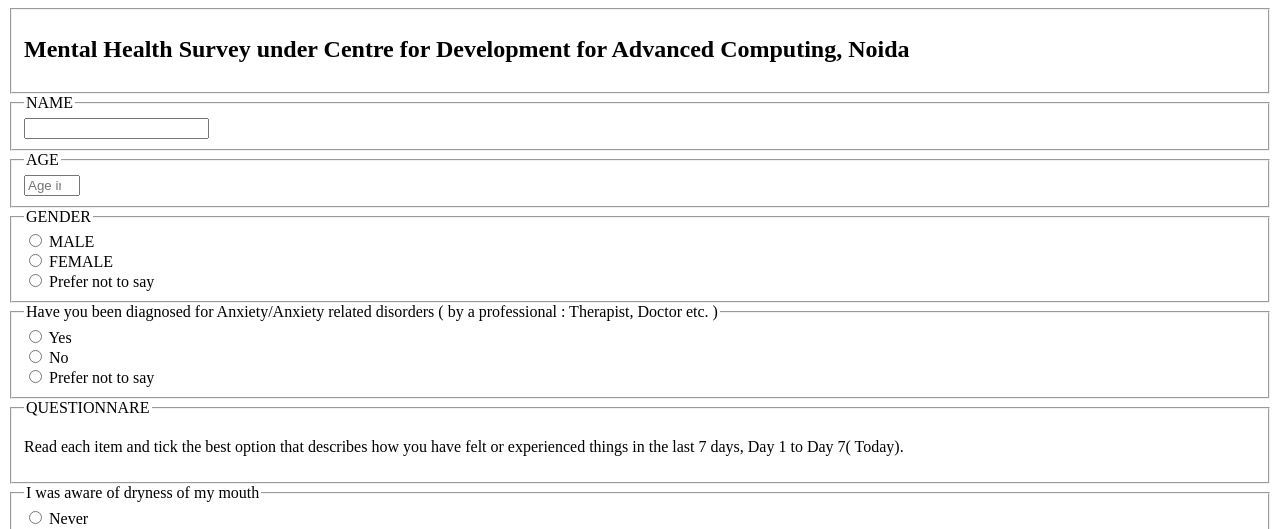
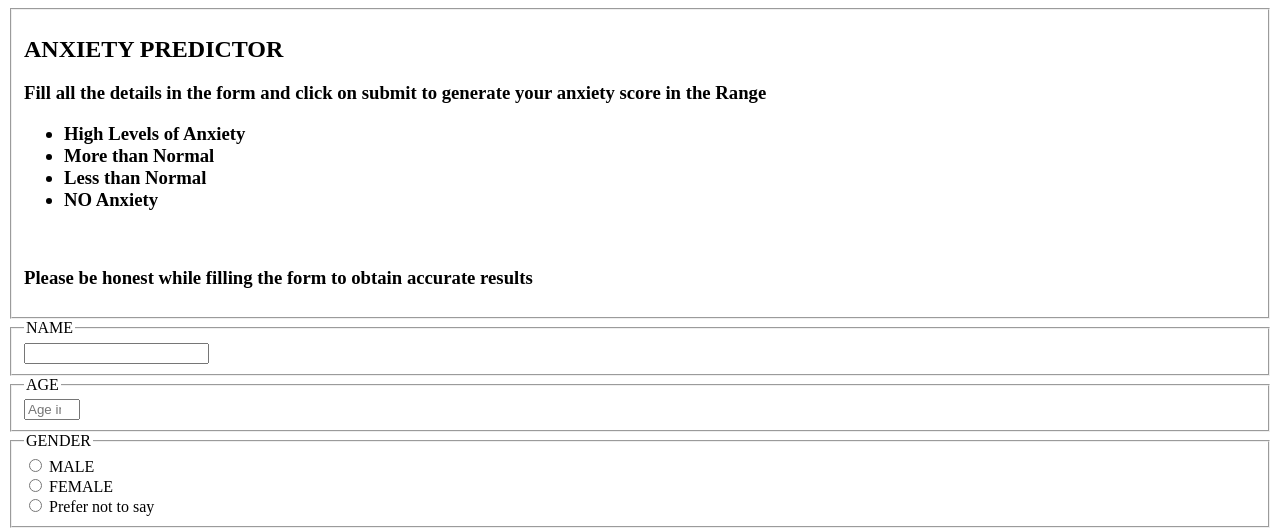
Before and after one commit to Rishabhgaur1998/anxiety_predictor, a Flask app: page / in a window 1280 px wide. Shown: the top 529 px of the page. Run offline with Flask 2, Linux system fonts and the light colour scheme; parts of the project's set-up code (start-up, migrations or seed data) failed here and were passed over.

Commit message:
Update form.html

```diff
--- a/templates/form.html
+++ b/templates/form.html
@@ -13,9 +13,17 @@
               id="bootstrapForm"
               method="POST">
             <fieldset>
-                <h2>Mental Health Survey under Centre for Development for Advanced Computing, Noida<br><small>
+                <h2>ANXIETY PREDICTOR<br><small>
 
         </small></h2>
+                <h3>Fill all the details in the form and click on submit to generate your anxiety score in the Range <ul>
+                <li>High Levels of Anxiety</li>
+                <li>More than Normal </li>
+                <li>Less than Normal</li>
+                <li>NO Anxiety</li>
+                    </ul></h3>
+                <br>
+                <h3> Please be honest while filling the form to obtain accurate results</h3>
             </fieldset>
 
 
```
